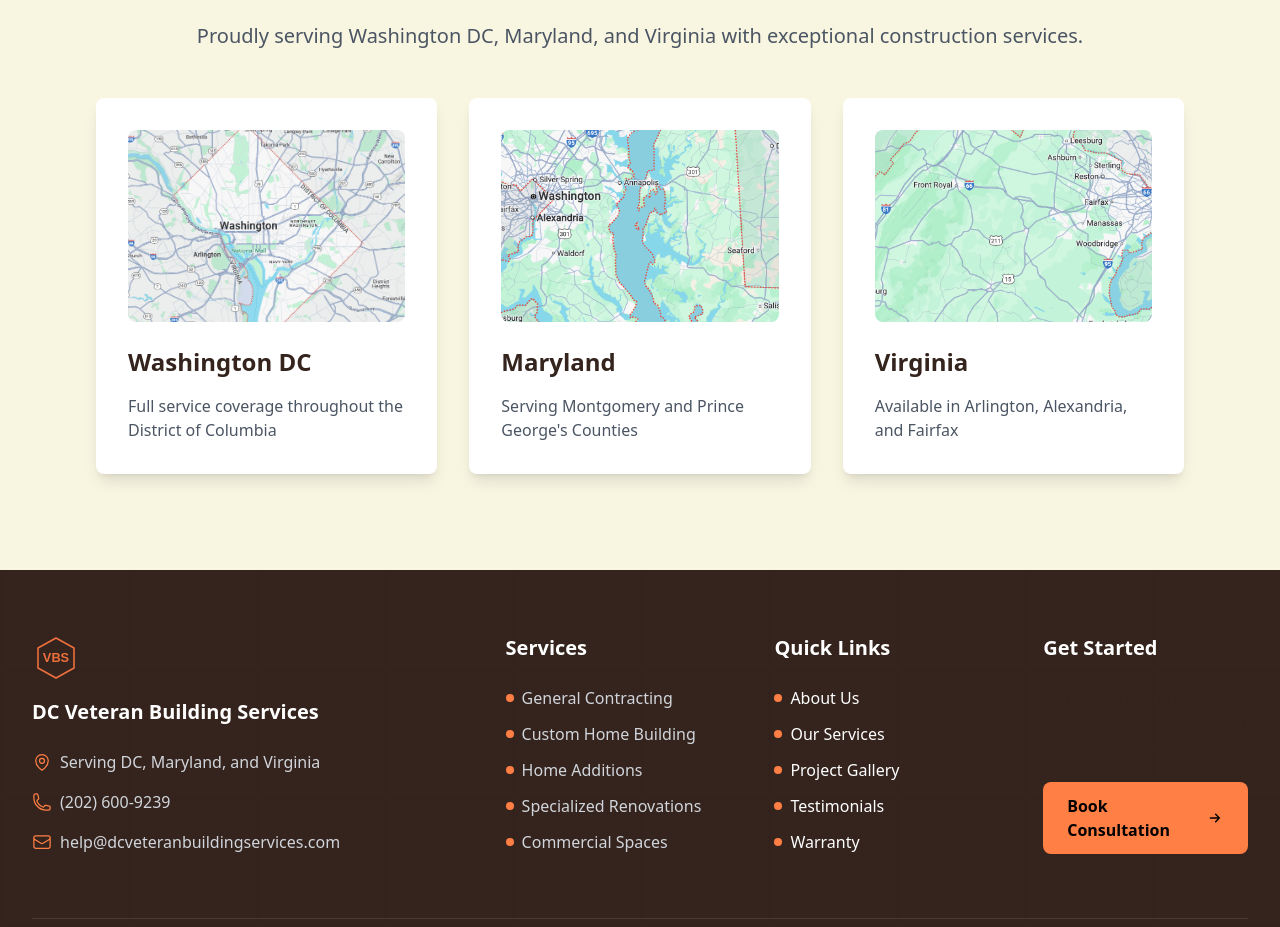
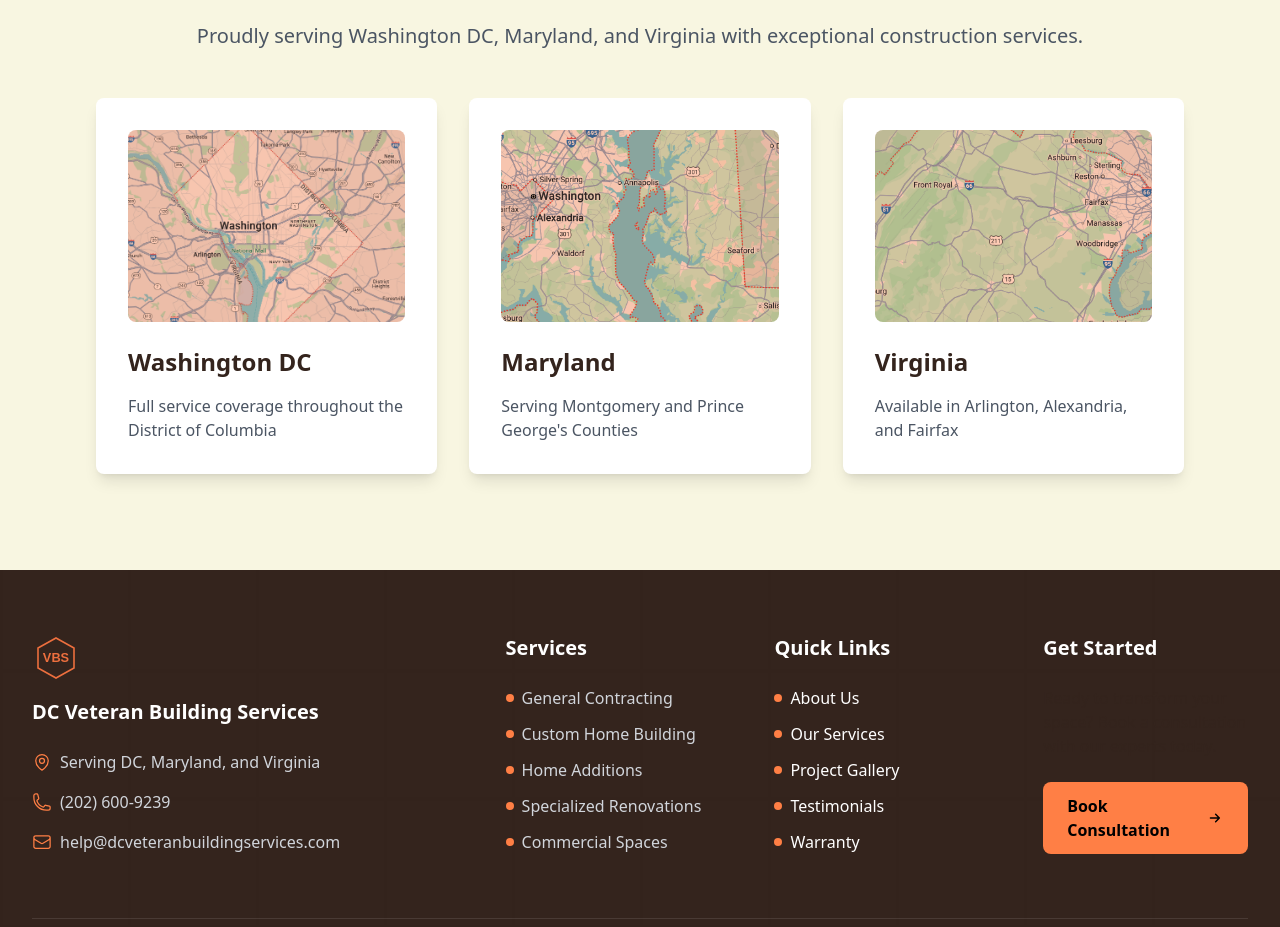
Before and after one commit to tjcandesign/dc-veteran-building, a React (Vite) app: page /#/ in a window 1280 px wide. Shown: the part 3100-4027 px from the top of the page. Built offline with nearby package versions, Linux system fonts and the light colour scheme.

Commit message:
Add orange overlay to service area map images to match branding

```diff
--- a/src/pages/Home.jsx
+++ b/src/pages/Home.jsx
@@ -213,34 +213,37 @@ function Home() {
           </p>
           <div className="grid grid-cols-1 md:grid-cols-3 gap-8">
             <div className="bg-white p-8 rounded-lg shadow-lg hover:shadow-xl transition-shadow">
-              <div className="mb-6">
+              <div className="mb-6 relative">
                 <img
                   src="/images/washingtondc.png"
                   alt="Washington DC Map"
                   className="w-full h-48 object-cover rounded-lg"
                 />
+                <div className="absolute inset-0 bg-primary opacity-40 mix-blend-multiply rounded-lg"></div>
               </div>
               <h3 className="text-2xl font-bold mb-4">Washington DC</h3>
               <p className="text-gray-600">Full service coverage throughout the District of Columbia</p>
             </div>
             <div className="bg-white p-8 rounded-lg shadow-lg hover:shadow-xl transition-shadow">
-              <div className="mb-6">
+              <div className="mb-6 relative">
                 <img
                   src="/images/maryland.png"
                   alt="Maryland Map"
                   className="w-full h-48 object-cover rounded-lg"
                 />
+                <div className="absolute inset-0 bg-primary opacity-40 mix-blend-multiply rounded-lg"></div>
               </div>
               <h3 className="text-2xl font-bold mb-4">Maryland</h3>
               <p className="text-gray-600">Serving Montgomery and Prince George's Counties</p>
             </div>
             <div className="bg-white p-8 rounded-lg shadow-lg hover:shadow-xl transition-shadow">
-              <div className="mb-6">
+              <div className="mb-6 relative">
                 <img
                   src="/images/virginina.png"
                   alt="Virginia Map"
                   className="w-full h-48 object-cover rounded-lg"
                 />
+                <div className="absolute inset-0 bg-primary opacity-40 mix-blend-multiply rounded-lg"></div>
               </div>
               <h3 className="text-2xl font-bold mb-4">Virginia</h3>
               <p className="text-gray-600">Available in Arlington, Alexandria, and Fairfax</p>
```
